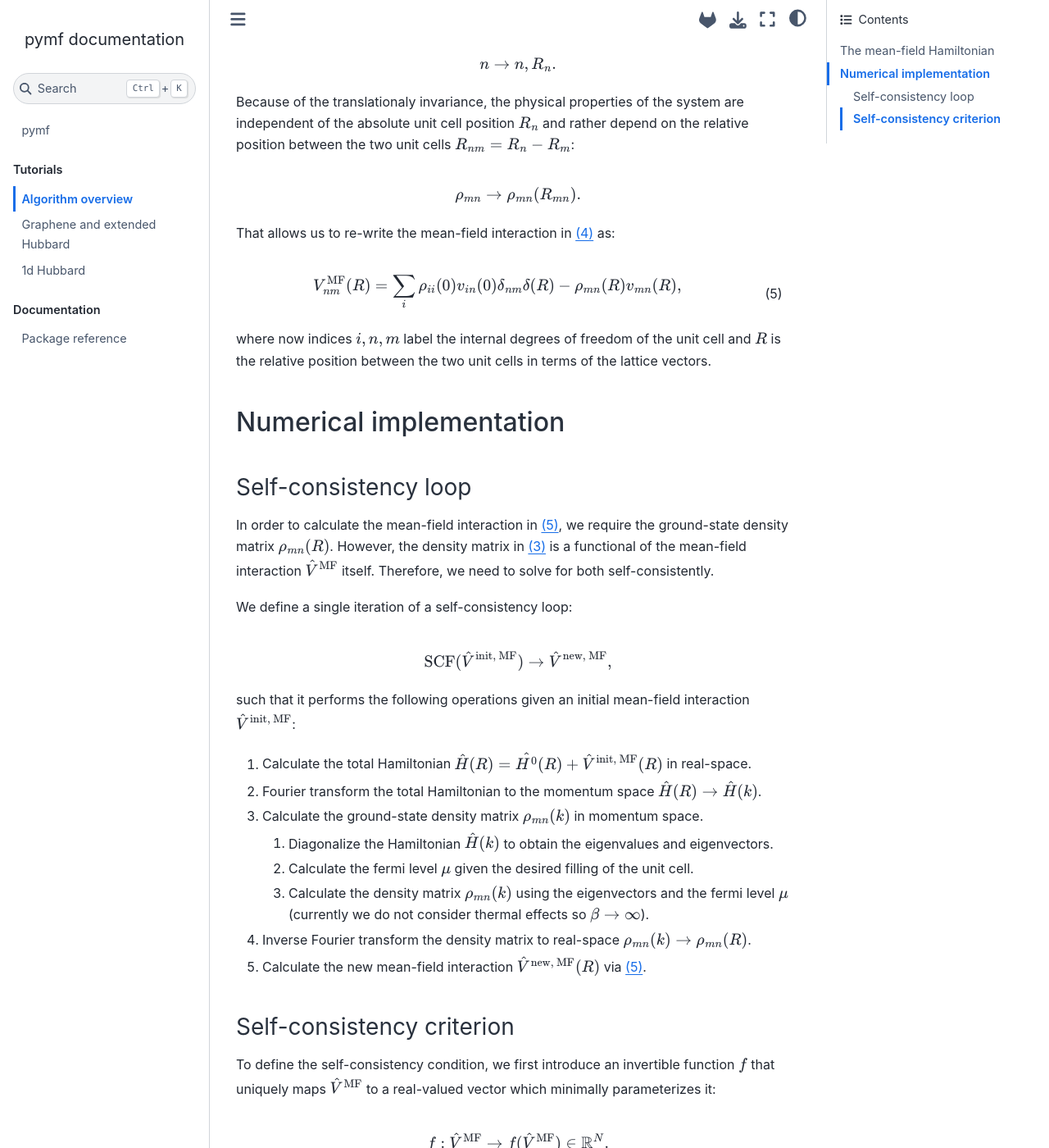
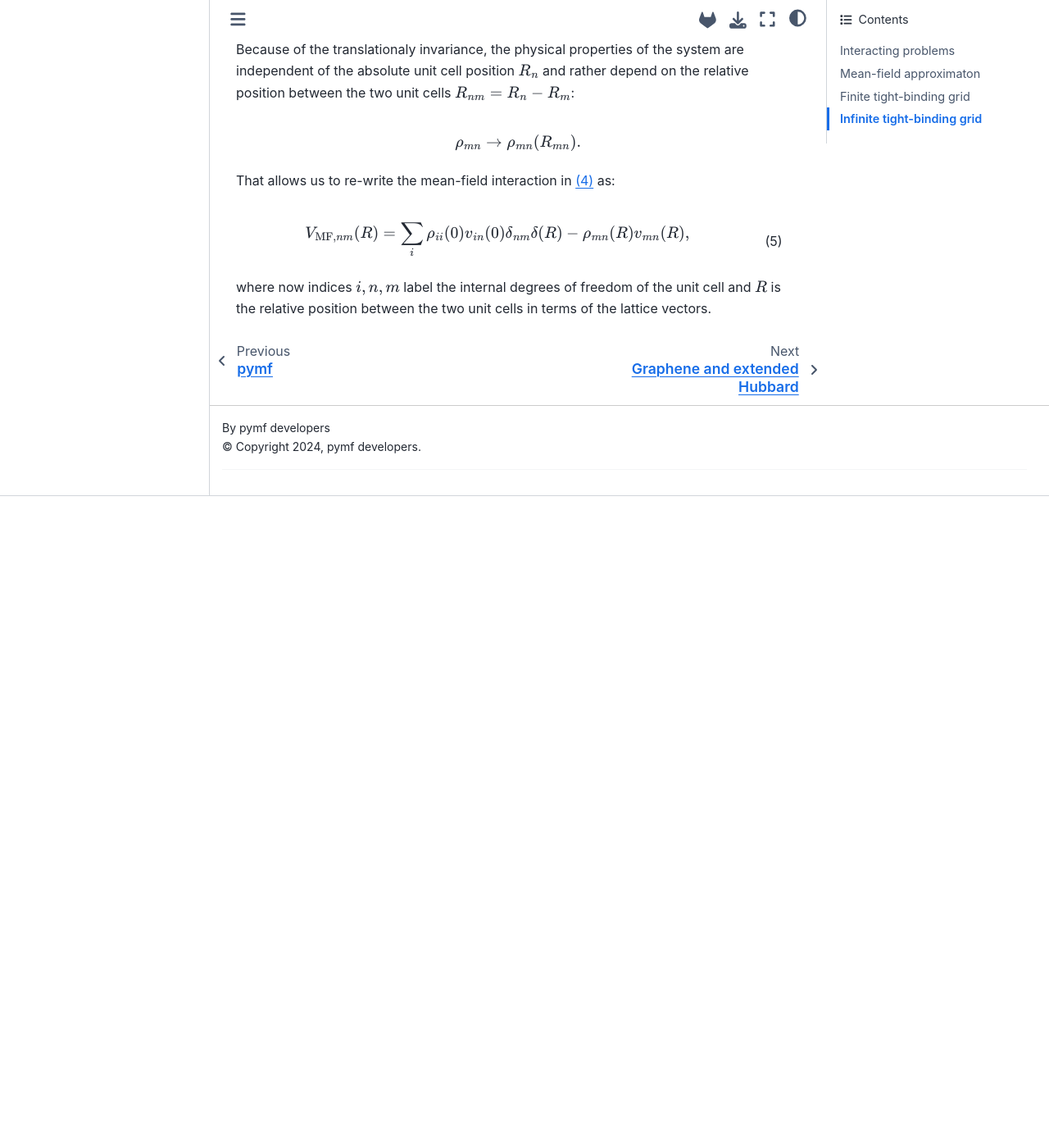
Before and after one commit to quantum-tinkerer/MeanFi, a Sphinx documentation site: the page built from docs/source/mf_notes.md, in a window 1280 px wide and 1400 px high, scrolled down 1818 px. Shown: the whole window at 82% size. Built offline with Sphinx 7.4.7 and the Sphinx Book theme 1.1.4, drawn with Linux system fonts in a browser that asks for light colours; pages that are not in the unit, such as notebooks, are missing from menus; the version number could not be read and is left out; comment, search, counter and statistics services are not loaded; after the commit the page ends 2423 px from its top, so only the background shows below that; some of the changed text lies outside the part shown.

Commit message:
solve conflict

```diff
--- a/docs/source/mf_notes.md
+++ b/docs/source/mf_notes.md
@@ -1,30 +1,28 @@
-# Algorithm overview
+# Theory overview
 
-## The mean-field Hamiltonian
-
-### Interacting problems
+## Interacting problems
 
 In physics, one often encounters problems where a system of multiple particles interact with each other.
 In this package, we consider a general electronic system with density-density interparticle interaction:
 
 :::{math}
 :label: hamiltonian
-\hat{H} = \hat{H^0} + \hat{V} = \sum_{ij} h_{ij} c^\dagger_{i} c_{j} + \frac{1}{2} \sum_{ij} v_{ij} c_i^\dagger c_j^\dagger c_j c_i
+\hat{H} = \hat{H_0} + \hat{V} = \sum_{ij} h_{ij} c^\dagger_{i} c_{j} + \frac{1}{2} \sum_{ij} v_{ij} c_i^\dagger c_j^\dagger c_j c_i
 :::
 
 where $c_i^\dagger$ and $c_i$ are creation and annihilation operators respectively for fermion in state $i$.
-The first term $\hat{H^0}$ is the non-interacting Hamiltonian which by itself is straightforward to solve in a single-particle basis by direct diagonalizations made easy through packages such as `kwant`.
+The first term $\hat{H_0}$ is the non-interacting Hamiltonian which by itself is straightforward to solve in a single-particle basis by direct diagonalizations made easy through packages such as [kwant](https://kwant-project.org/).
 The second term $\hat{V}$ is density-density interaction term between two particles, for example Coulomb interaction.
 In order to solve the interacting problem exactly, one needs to diagonalize the full Hamiltonian $\hat{H}$ in the many-particle basis which grows exponentially with the number of particles.
 Such a task is often infeasible for large systems and one needs to resort to approximations.
 
-### Mean-field approximaton
+## Mean-field approximaton
 
 The first-order perturbative approximation to the interacting Hamiltonian is the Hartree-Fock approximation also known as the mean-field approximation.
 The mean-field approximates the quartic term $\hat{V}$ in {eq}`hamiltonian` as a sum of bilinear terms weighted by the expectation values the remaining operators:
 :::{math}
 :label: mf_approx
-\hat{V} \approx \hat{V}^{\text{MF}} \equiv \sum_{ij} v_{ij} \left[
+\hat{V} \approx \hat{V}_{\text{MF}} \equiv \sum_{ij} v_{ij} \left[
 \braket{c_i^\dagger c_i} c_j^\dagger c_j - \braket{c_i^\dagger c_j} c_j^\dagger c_i \right]
 :::
 we neglect the superconducting pairing and constant offset terms.
@@ -32,11 +30,11 @@
 The ground-state density matrix reads:
 :::{math}
 :label: density
-\rho_{ij} \equiv \braket{c_i^\dagger c_j } = \text{Tr}\left(e^{-\beta \left(\hat{H^0} + \hat{V}^{\text{MF}} - \mu \hat{N} \right)} c_i^\dagger c_j\right),
+\rho_{ij} \equiv \braket{c_i^\dagger c_j } = \text{Tr}\left(e^{-\beta \left(\hat{H_0} + \hat{V}_{\text{MF}} - \mu \hat{N} \right)} c_i^\dagger c_j\right),
 :::
 where $\beta = 1/ (k_B T)$ is the inverse temperature, $\mu$ is the chemical potential, and $\hat{N} = \sum_i c_i^\dagger c_i$ is the number operator.
 
-### Finite tight-binding grid
+## Finite tight-binding grid
 
 To simplify the mean-field Hamiltonian, we assume a finite, normalised orthogonal tight-binding grid defined by the single-particle basis states:
 
@@ -49,11 +47,11 @@
 
 :::{math}
 :label: mf_finite
-V^\text{MF}_{nm} = \braket{n | \hat{V}^{\text{MF}} | m} =  \sum_{i} \rho_{ii} v_{in} \delta_{nm} - \rho_{mn} v_{mn},
+V_{\text{MF}, nm} = \braket{n | \hat{V}_{\text{MF}} | m} =  \sum_{i} \rho_{ii} v_{in} \delta_{nm} - \rho_{mn} v_{mn},
 :::
 where $\delta_{nm}$ is the Kronecker delta function.
 
-### Infinite tight-binding grid
+## Infinite tight-binding grid
 
 In the limit of a translationally invariant system, the index $n$ that labels the basis states partitions into two independent variables: the unit cell internal degrees of freedom (spin, orbital, sublattice, etc.) and the position of the unit cell $R_n$:
 
@@ -71,51 +69,7 @@
 
 :::{math}
 :label: mf_infinite
-V^\text{MF}_{nm} (R) =  \sum_{i} \rho_{ii} (0) v_{in} (0) \delta_{nm} \delta(R) - \rho_{mn}(R) v_{mn}(R),
+V_{\text{MF}, nm} (R) =  \sum_{i} \rho_{ii} (0) v_{in} (0) \delta_{nm} \delta(R) - \rho_{mn}(R) v_{mn}(R),
 :::
 
 where now indices $i, n, m$ label the internal degrees of freedom of the unit cell and $R$ is the relative position between the two unit cells in terms of the lattice vectors.
-
-## Numerical implementation
-
-### Self-consistency loop
-
-In order to calculate the mean-field interaction in {eq}`mf_infinite`, we require the ground-state density matrix $\rho_{mn}(R)$.
-However, the density matrix in {eq}`density` is a functional of the mean-field interaction $\hat{V}^{\text{MF}}$ itself.
-Therefore, we need to solve for both self-consistently.
-
-We define a single iteration of a self-consistency loop:
-
-$$
-\text{SCF}(\hat{V}^{\text{init, MF}}) \to \hat{V}^{\text{new, MF}},
-$$
-
-such that it performs the following operations given an initial mean-field interaction $\hat{V}^{\text{init, MF}}$:
-
-1. Calculate the total Hamiltonian $\hat{H}(R) = \hat{H^0}(R) + \hat{V}^{\text{init, MF}}(R)$ in real-space.
-2. Fourier transform the total Hamiltonian to the momentum space $\hat{H}(R) \to \hat{H}(k)$.
-3. Calculate the ground-state density matrix $\rho_{mn}(k)$ in momentum space.
-    1. Diagonalize the Hamiltonian $\hat{H}(k)$ to obtain the eigenvalues and eigenvectors.
-    2. Calculate the fermi level $\mu$ given the desired filling of the unit cell.
-    3. Calculate the density matrix $\rho_{mn}(k)$ using the eigenvectors and the fermi level $\mu$ (currently we do not consider thermal effects so $\beta \to \infty$).
-4. Inverse Fourier transform the density matrix to real-space $\rho_{mn}(k) \to \rho_{mn}(R)$.
-5. Calculate the new mean-field interaction $\hat{V}^{\text{new, MF}}(R)$ via {eq}`mf_infinite`.
-
-### Self-consistency criterion
-
-To define the self-consistency condition, we first introduce an invertible function $f$ that uniquely maps $\hat{V}^{\text{MF}}$ to a real-valued vector which minimally parameterizes it:
-
-$$
-f : \hat{V}^{\text{MF}} \to f(\hat{V}^{\text{MF}}) \in \mathbb{R}^N.
-$$
-
-Currently, $f$ parameterizes the mean-field interaction by taking only the upper triangular elements of the matrix $V^\text{MF}_{nm}(R)$ (the lower triangular part is redundant due to the Hermiticity of the Hamiltonian) and splitting it into a real and imaginary parts to form a real-valued vector.
-
-With this function, we define the self-consistency criterion as a fixed-point problem:
-
-$$
-f(\text{SCF}(\hat{V}^{\text{MF}})) = f(\hat{V}^{\text{MF}}).
-$$
-
-To solve this fixed-point problem, we utilize a root-finding function `scipy.optimize.anderson` which uses the Anderson mixing method to find the fixed-point solution.
-However, our implementation also allows to use other custom fixed-point solvers by either providing it to `solver` or by re-defining the `solver` function.
```
Also changed, not shown: docs/source/index.md (+2 -0 lines).
